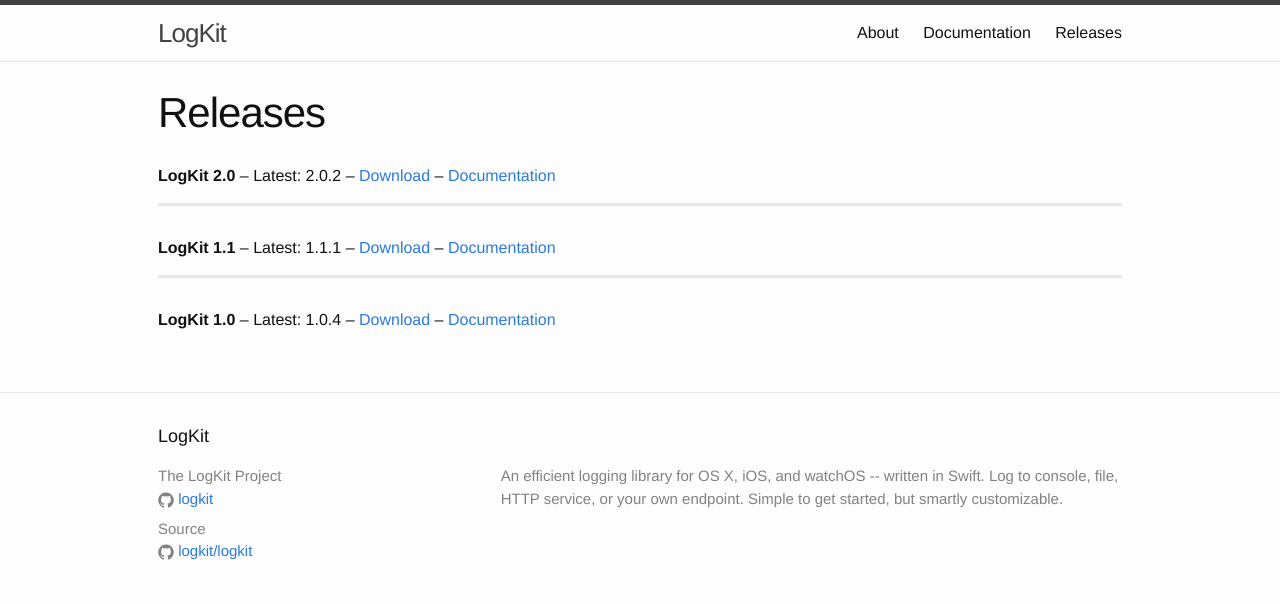
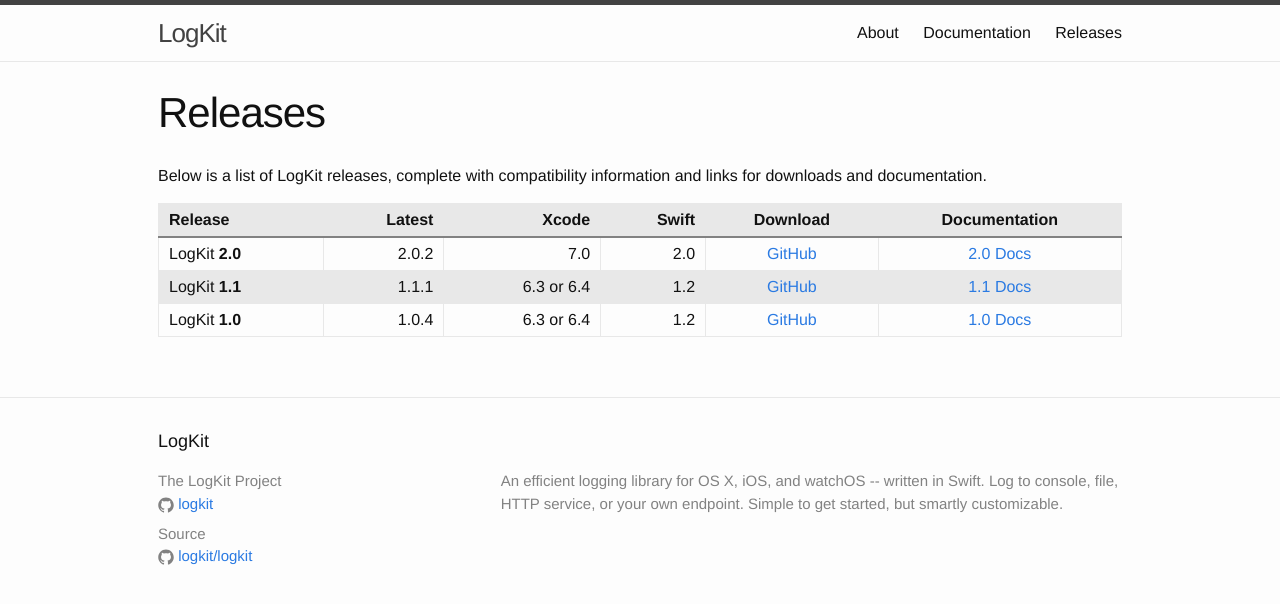
Before and after one commit to Conoize/logkit.github.io, a Jekyll site: the page built from releases/index.md, in a window 1280 px wide. Shown: the top 604 px of the page. Built offline with Jekyll 4.4.1, drawn with Linux system fonts in a browser that asks for light colours.

Commit message:
Update Releases page to nicer table with more info

```diff
--- a/releases/index.md
+++ b/releases/index.md
@@ -3,12 +3,9 @@
 title: Releases
 ---
 
-{% for release in site.releases reversed %}
+Below is a list of LogKit releases, complete with compatibility information and links for downloads and documentation.
 
-**LogKit {{ release.family }}** -- Latest: {{ release.latest_version }} -- [Download]({{ release.download_link }}) -- [Documentation]({{ release.docs_path }})
-
-{% if forloop.last != true %}
-***
-{% endif %}
-
-{% endfor %}
+{% for release in site.releases reversed %}{% if forloop.first %}
+Release | Latest | Xcode | Swift | Download | Documentation
+:------ | -----: | ----: | ----: | :------: | :-----------:{% endif %}
+LogKit **{{ release.family }}** | {{ release.latest_version }} | {{ release.xcode_version }} | {{ release.swift_version }} | [GitHub]({{ release.release_link }}) | [{{ release.family }} Docs]({{ release.docs_path }}){% endfor %}
```
Also changed, not shown: _includes/links.md (+1 -1 lines), _posts/2015-10-15-logkit-2_0_2-and-1_1_1-released.md (+1 -1 lines), _releases/1.0.md (+1 -1 lines), _releases/1.1.md (+1 -1 lines), _releases/2.0.md (+2 -2 lines).
